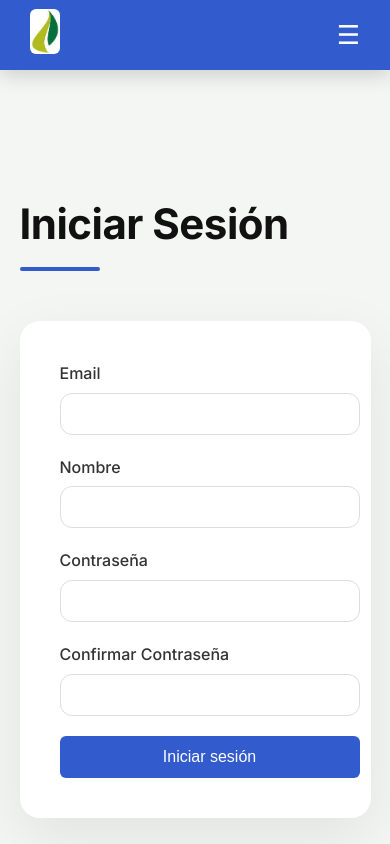
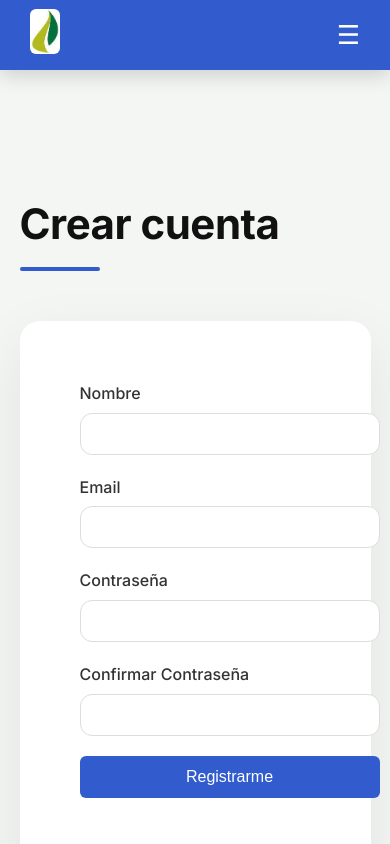
Before and after one commit to Jorgemercfa/Al-Toque, a Vue app: page /Sign-up in a window 390 px wide. Built offline with nearby package versions, Linux system fonts and the light colour scheme.

Commit message:
make_fnctional_sign_up

```diff
--- /dev/null
+++ b/src/auth/usersRepo.js
@@ -0,0 +1,45 @@
+const STORAGE_KEY = 'al-toque-users';
+
+function safeParse(json) {
+  try {
+    return JSON.parse(json);
+  } catch {
+    return null;
+  }
+}
+
+export function getUsers() {
+  return safeParse(localStorage.getItem(STORAGE_KEY)) || [];
+}
+
+export function findUserByEmail(email) {
+  const normalized = String(email || '')
+    .trim()
+    .toLowerCase();
+  return getUsers().find((u) => u.email?.toLowerCase() === normalized) || null;
+}
+
+export function addUser({ name, email, password }) {
+  const users = getUsers();
+
+  const normalizedEmail = String(email || '')
+    .trim()
+    .toLowerCase();
+  const exists = users.some((u) => u.email?.toLowerCase() === normalizedEmail);
+  if (exists) {
+    throw new Error('Este correo ya está registrado.');
+  }
+
+  const newUser = {
+    id: Date.now(),
+    name: String(name || '').trim(),
+    email: normalizedEmail,
+    password: String(password),
+    coupons: [],
+  };
+
+  users.push(newUser);
+  localStorage.setItem(STORAGE_KEY, JSON.stringify(users));
+
+  return newUser;
+}
--- a/src/data/user.js
+++ b/src/data/user.js
@@ -6,4 +6,11 @@
     password: '123456789',
     coupons: [],
   },
+  {
+    id: 2,
+    name: 'Juan',
+    email: 'juanvilla@outlook.com',
+    password: '123456789',
+    coupons: [],
+  },
 ];
--- a/src/views/Sign-in.vue
+++ b/src/views/Sign-in.vue
@@ -5,11 +5,12 @@
 import Navbar from '@/components/Navbar-item.vue';
 import Footer from '@/components/Footer-item.vue';
 
-import users from '@/data/user.js';
+import usersSeed from '@/data/user.js';
+import { getUsers } from '@/auth/usersRepo';
 import { useSession } from '@/auth/session';
 
 const router = useRouter();
-const { login, isAuthenticated } = useSession();
+const { login } = useSession();
 
 const email = ref('');
 const password = ref('');
@@ -18,21 +19,30 @@
 const onLogin = () => {
   error.value = '';
 
-  const found = users.find(
-    (u) =>
-      u.email?.toLowerCase() === email.value.trim().toLowerCase() &&
-      u.password === password.value,
+  const emailNormalized = email.value.trim().toLowerCase();
+
+  // 1) Usuarios registrados vía Sign-up (localStorage)
+  const localUsers = getUsers();
+
+  // 2) (Opcional) usuarios “seed” del archivo src/data/user.js como fallback demo
+  const allUsers = [...localUsers, ...usersSeed];
+
+  const found = allUsers.find(
+    (u) => (u.email || '').trim().toLowerCase() === emailNormalized,
   );
 
   if (!found) {
-    error.value = 'Email o contraseña incorrectos.';
+    error.value = 'El correo no está registrado.';
+    return;
+  }
+
+  if (found.password !== password.value) {
+    error.value = 'Contraseña incorrecta.';
     return;
   }
 
   login(found);
-
-  // Si ya inició sesión correctamente, lo mandamos al perfil (o Home)
-  if (isAuthenticated.value) router.push({ name: 'Profile' });
+  router.push({ name: 'Profile' });
 };
 </script>
 
--- a/src/views/Sign-up.vue
+++ b/src/views/Sign-up.vue
@@ -1,11 +1,54 @@
 <script setup>
+import { ref } from 'vue';
+import { useRouter } from 'vue-router';
+
 import Navbar from '@/components/Navbar-item.vue';
 import Footer from '@/components/Footer-item.vue';
 
-const onLogin = () => {
-  // Aquí NO se envía nada automáticamente.
-  // Luego podrías llamar a tu API de login con fetch/axios si lo necesitas.
-  console.log('Intento de inicio de sesión (sin envío automático del form)');
+import { addUser } from '@/auth/usersRepo';
+import { useSession } from '@/auth/session';
+
+const router = useRouter();
+const { login } = useSession();
+
+const name = ref('');
+const email = ref('');
+const password = ref('');
+const confirmPassword = ref('');
+const error = ref('');
+
+const onSignUp = () => {
+  error.value = '';
+
+  if (!name.value.trim()) {
+    error.value = 'Ingresa tu nombre.';
+    return;
+  }
+
+  if (password.value.length < 6) {
+    error.value = 'La contraseña debe tener al menos 6 caracteres.';
+    return;
+  }
+
+  if (password.value !== confirmPassword.value) {
+    error.value = 'Las contraseñas no coinciden.';
+    return;
+  }
+
+  try {
+    const user = addUser({
+      name: name.value,
+      email: email.value,
+      password: password.value,
+    });
+
+    // Opcional recomendado: iniciar sesión después de registrar
+    login(user);
+
+    router.push({ name: 'Profile' });
+  } catch (e) {
+    error.value = e?.message || 'No se pudo registrar el usuario.';
+  }
 };
 </script>
 
@@ -17,39 +60,60 @@
 
     <section class="contact-section">
       <div class="contact-container">
-        <h1 class="main-title">Iniciar Sesión</h1>
+        <h1 class="main-title">Crear cuenta</h1>
 
         <div class="contact-card">
-          <!-- FORMULARIO LOGIN (NO ENVÍA MENSAJES) -->
-          <form class="form-area" @submit.prevent="onLogin" autocomplete="on">
+          <form class="form-area" @submit.prevent="onSignUp" autocomplete="on">
+            <div v-if="error" style="color: #b00020; font-weight: 600">
+              {{ error }}
+            </div>
+
+            <div class="form-group">
+              <label>Nombre</label>
+              <input v-model="name" type="text" required autocomplete="name" />
+            </div>
+
             <div class="form-group">
               <label>Email</label>
-              <input type="email" name="email" required autocomplete="email" />
+              <input
+                v-model="email"
+                type="email"
+                required
+                autocomplete="email"
+              />
             </div>
-            <div class="form-group">
-              <label>Nombre</label>
-              <input type="text" name="name" required autocomplete="name" />
-            </div>
+
             <div class="form-group">
               <label>Contraseña</label>
               <input
+                v-model="password"
                 type="password"
-                name="password"
                 required
-                autocomplete="current-password"
+                minlength="6"
+                autocomplete="new-password"
               />
             </div>
+
             <div class="form-group">
               <label>Confirmar Contraseña</label>
               <input
+                v-model="confirmPassword"
                 type="password"
-                name="confirmPassword"
                 required
-                autocomplete="current-password"
+                minlength="6"
+                autocomplete="new-password"
               />
             </div>
 
-            <button type="submit" class="submit-btn">Iniciar sesión</button>
+            <button type="submit" class="submit-btn">Registrarme</button>
+
+            <router-link
+              to="/Sign-in"
+              class="text-navbar"
+              style="margin-top: 10px"
+            >
+              ¿Ya tienes cuenta? Inicia sesión
+            </router-link>
           </form>
         </div>
       </div>
@@ -62,6 +126,7 @@
 </template>
 
 <style scoped>
+/* puedes dejar tu CSS igual */
 .page-wrapper {
   display: flex;
   flex-direction: column;
@@ -126,9 +191,7 @@
   color: #333;
 }
 
-.form-group input,
-.form-group select,
-.form-group textarea {
+.form-group input {
   padding: 12px 16px;
   border-radius: 12px;
   border: 1px solid #ddd;
@@ -136,12 +199,9 @@
   transition: 0.3s ease;
 }
 
-.form-group input:focus,
-.form-group select:focus,
-.form-group textarea:focus {
+.form-group input:focus {
   outline: none;
   border-color: #325bcd;
-  box-shadow: 0 0 0 3px rgba(66, 174, 26, 0.15);
 }
 
 .submit-btn {
@@ -159,26 +219,4 @@
   background-color: #2549ad;
   transform: translateY(-2px);
 }
-
-.contact-info {
-  flex: 1;
-  min-width: 250px;
-  display: flex;
-  flex-direction: column;
-  justify-content: center;
-  gap: 15px;
-  font-size: 15px;
-}
-
-.contact-info h2 {
-  margin-bottom: 15px;
-}
-
-/* RESPONSIVE */
-@media (max-width: 900px) {
-  .contact-card {
-    flex-direction: column;
-    padding: 40px;
-  }
-}
 </style>
```
